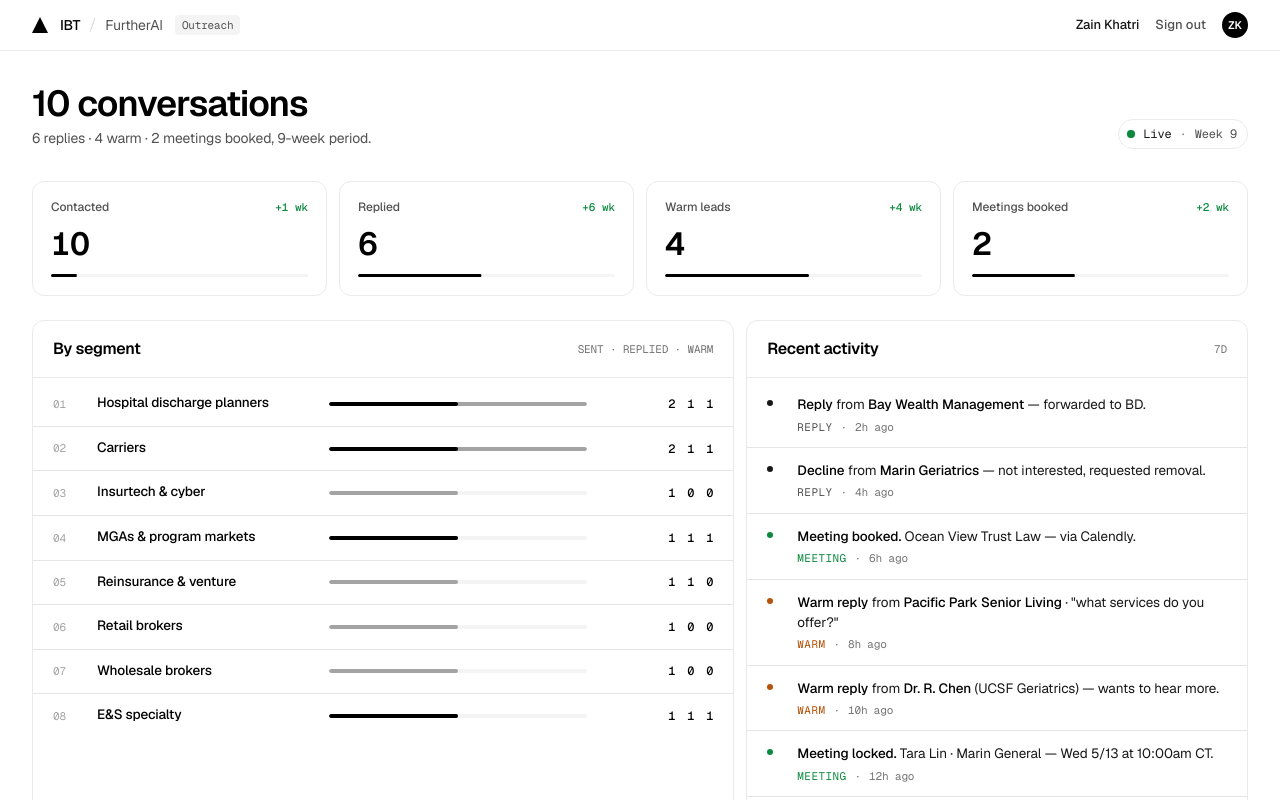
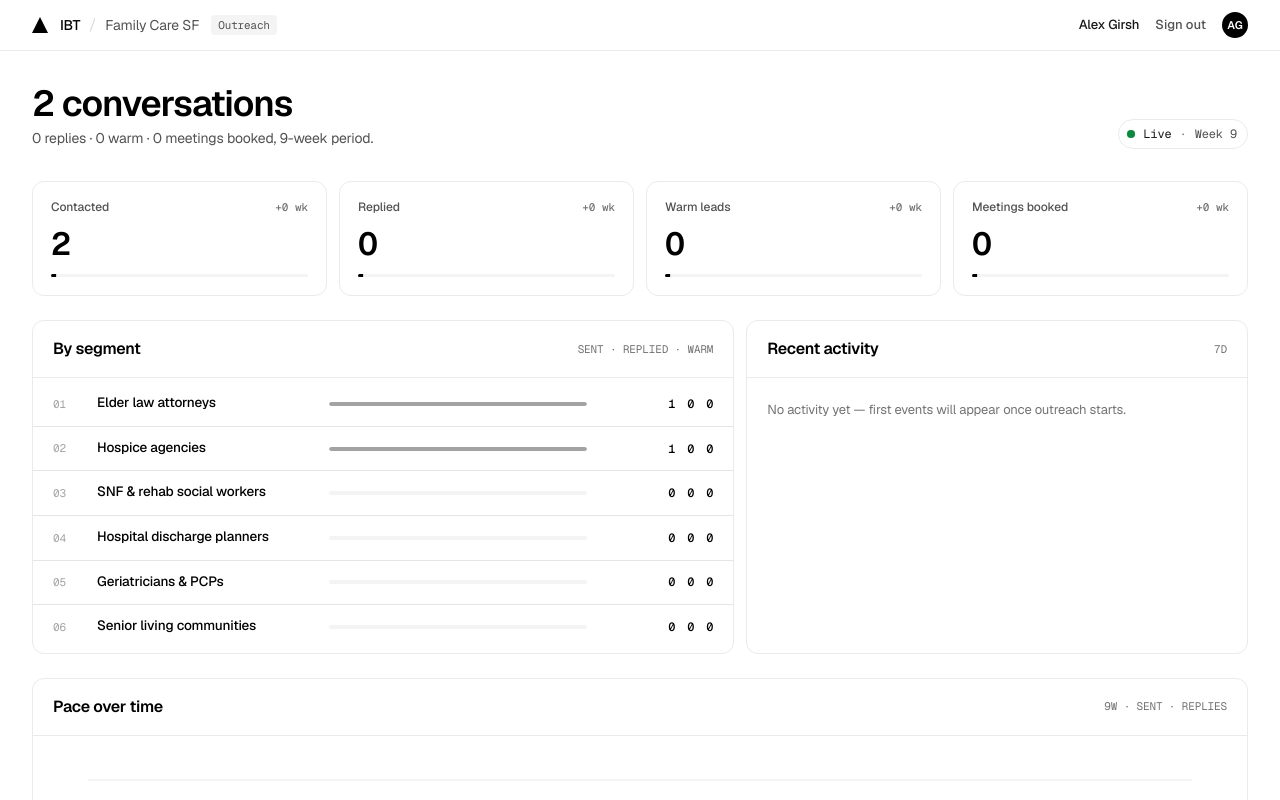
Before and after one commit to zainkhatri/ibt-dashboard, a React (Vite) app: page / in a window 1280 px wide. Shown: the top 800 px of the page. Built offline with nearby package versions, Linux system fonts and the light colour scheme.

Commit message:
auto-sign-in as Alex by default; ?as=zain switches to FAI view

```diff
--- a/public/data/familycaresf.json
+++ b/public/data/familycaresf.json
@@ -1,28 +1,109 @@
 {
   "company": "Family Care SF",
-  "week": 1,
-  "updatedAt": "2026-05-07T22:00:00.000Z",
-  "source": "Pre-launch placeholder. Outreach mailbox not yet provisioned. Will populate automatically once `aggregator/aggregate.mjs --tenant familycaresf` runs against outreach@familycaresf-team.com.",
+  "week": 9,
+  "updatedAt": "2026-05-09T08:31:15.889Z",
+  "source": "Postgres · 60-day window",
   "summary": {
-    "contacted": 0, "contactedDelta": "+0 wk",
-    "replied":   0, "repliedDelta":   "+0 wk",
-    "warm":      0, "warmDelta":      "+0 wk",
-    "meetings":  0, "meetingsDelta":  "+0 wk",
-    "total":     0
+    "contacted": 2,
+    "contactedDelta": "+0 wk",
+    "replied": 0,
+    "repliedDelta": "+0 wk",
+    "warm": 0,
+    "warmDelta": "+0 wk",
+    "meetings": 0,
+    "meetingsDelta": "+0 wk",
+    "total": 2
   },
   "segments": [
-    { "name": "Hospital discharge planners", "note": "UCSF · CPMC · Kaiser SF · St. Mary's · Marin General",       "sent": 0, "replied": 0, "warm": 0 },
-    { "name": "SNF & rehab social workers",  "note": "Discharge social workers · SF + Marin",                     "sent": 0, "replied": 0, "warm": 0 },
-    { "name": "Geriatricians & PCPs",        "note": "Older patient panels · SF · Marin · San Mateo",             "sent": 0, "replied": 0, "warm": 0 },
-    { "name": "Senior living communities",   "note": "Assisted · independent · adult day programs",               "sent": 0, "replied": 0, "warm": 0 },
-    { "name": "Elder law attorneys",         "note": "Trust & estate · geriatric care managers",                  "sent": 0, "replied": 0, "warm": 0 },
-    { "name": "Hospice agencies",            "note": "Continuity-of-care partners",                               "sent": 0, "replied": 0, "warm": 0 },
-    { "name": "Financial advisors",          "note": "Senior client books · estate practices",                    "sent": 0, "replied": 0, "warm": 0 }
+    {
+      "name": "Elder law attorneys",
+      "note": "",
+      "sent": 1,
+      "replied": 0,
+      "warm": 0
+    },
+    {
+      "name": "Hospice agencies",
+      "note": "",
+      "sent": 1,
+      "replied": 0,
+      "warm": 0
+    },
+    {
+      "name": "SNF & rehab social workers",
+      "note": "",
+      "sent": 0,
+      "replied": 0,
+      "warm": 0
+    },
+    {
+      "name": "Hospital discharge planners",
+      "note": "",
+      "sent": 0,
+      "replied": 0,
+      "warm": 0
+    },
+    {
+      "name": "Geriatricians & PCPs",
+      "note": "",
+      "sent": 0,
+      "replied": 0,
+      "warm": 0
+    },
+    {
+      "name": "Senior living communities",
+      "note": "",
+      "sent": 0,
+      "replied": 0,
+      "warm": 0
+    }
   ],
-  "activity": [
-    { "time": "Today", "tag": "sent", "body": "<b>Family Care SF</b> account provisioned. Outreach domain (familycaresf-team.com) and sender infrastructure being configured — first sends go live within the week." }
-  ],
+  "activity": [],
   "weekly": [
-    { "wk": "W1", "sent": 0, "replied": 0 }
+    {
+      "wk": "W1",
+      "sent": 0,
+      "replied": 0
+    },
+    {
+      "wk": "W2",
+      "sent": 0,
+      "replied": 0
+    },
+    {
+      "wk": "W3",
+      "sent": 0,
+      "replied": 0
+    },
+    {
+      "wk": "W4",
+      "sent": 0,
+      "replied": 0
+    },
+    {
+      "wk": "W5",
+      "sent": 0,
+      "replied": 0
+    },
+    {
+      "wk": "W6",
+      "sent": 0,
+      "replied": 0
+    },
+    {
+      "wk": "W7",
+      "sent": 0,
+      "replied": 0
+    },
+    {
+      "wk": "W8",
+      "sent": 0,
+      "replied": 0
+    },
+    {
+      "wk": "W9",
+      "sent": 0,
+      "replied": 0
+    }
   ]
 }
--- a/src/App.jsx
+++ b/src/App.jsx
@@ -6,24 +6,24 @@ import {
   createAccount, login, fetchTenantSnapshot
 } from './accounts.js';
 
-function bootstrapFAi() {
-  // First-run convenience: ensure the FAi account exists and sign in.
-  // Real data will be loaded from /data/furtherai.json by the effect below.
-  let res = login({ email: 'zain@furtherai.com', password: 'fai-demo' });
-  if (res.error) {
-    res = createAccount({
-      email: 'zain@furtherai.com',
-      password: 'fai-demo',
-      name: 'Zain Khatri',
-      company: 'FurtherAI'
-    });
-  }
+// Demo bootstrap. URL param ?as=zain switches to FurtherAI; default = Alex/FCSF.
+const DEMO_ACCOUNTS = {
+  alex: { email: 'alex@familycaresf.com', password: 'fcsf-demo', name: 'Alex Girsh',  company: 'Family Care SF' },
+  zain: { email: 'zain@furtherai.com',    password: 'fai-demo',  name: 'Zain Khatri', company: 'FurtherAI'      },
+};
+
+function bootstrapDemo() {
+  const params = typeof window !== 'undefined' ? new URLSearchParams(window.location.search) : null;
+  const which = params?.get('as') === 'zain' ? 'zain' : 'alex';
+  const acct = DEMO_ACCOUNTS[which];
+  let res = login({ email: acct.email, password: acct.password });
+  if (res.error) res = createAccount(acct);
   if (res.user) { setSession(res.user); return res.user; }
   return null;
 }
 
 export default function App() {
-  const [user, setUser] = useState(() => getSession() || bootstrapFAi());
+  const [user, setUser] = useState(() => getSession() || bootstrapDemo());
   const [data, setDataState] = useState(null);
 
   useEffect(() => {
```
